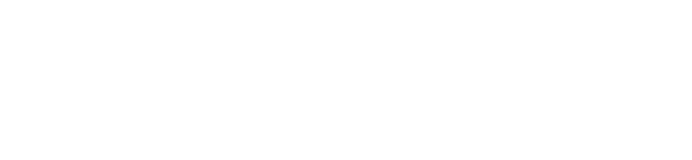
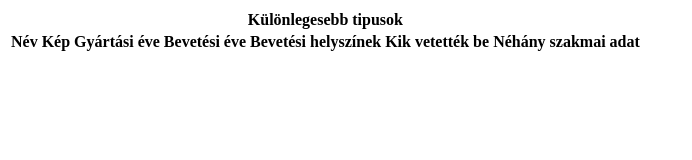
Before and after one commit to nyikikrisz/war_machines, a plain HTML site: page index.html in a window 1280 px wide. Shown: the whole page, without its empty margins (0-692 px from the left). Drawn offline with Linux system fonts and the light colour scheme.

Commit message:
Create table

```diff
--- a/index.html
+++ b/index.html
@@ -3,9 +3,24 @@
 <head>
     <meta charset="UTF-8">
     <meta name="viewport" content="width=device-width, initial-scale=1.0">
-    <title>Document</title>
+    <title>Tankos oldal</title>
 </head>
 <body>
-
+    <table>
+        <thead>
+            <tr>
+                <th colspan="7">Különlegesebb tipusok</th>
+            </tr>
+            <tr>
+                <th>Név</th>
+                <th>Kép</th>
+                <th>Gyártási éve</th>
+                <th>Bevetési éve</th>
+                <th>Bevetési helyszínek</th>
+                <th>Kik vetették be</th>
+                <th>Néhány szakmai adat</th>
+            </tr>
+        </thead>
+    </table>
 </body>
 </html>
```
